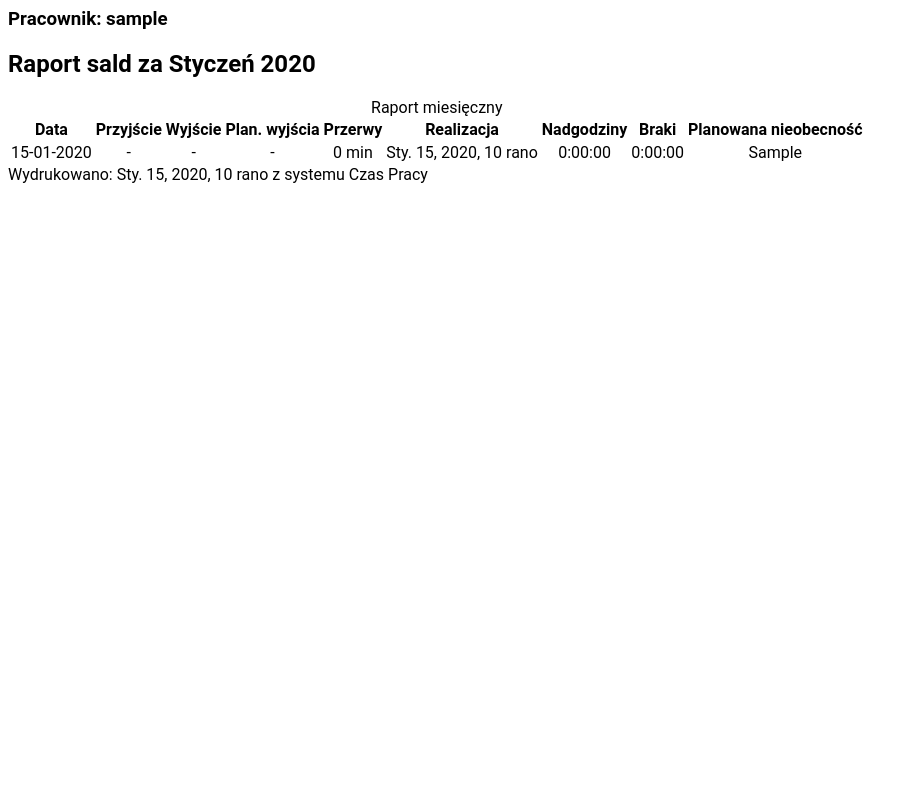
After one commit to suwalszczyzna/work-time-registration, a Django app: template templates/reports/monthly_report/monthly_report_pdf.html in a window 1280 px wide. The commit adds this page. Shown: the whole page, without its empty margins (0-918 px from the left). Run offline with Django 3.2, Linux system fonts and the light colour scheme; tables that the repository leaves empty hold one stand-in row (values such as "Sample post"); the template is opened without the code that fills it: values that come from a table or form of the project are taken from there, most other values are stand-ins (such as "Sample title", 1, 10 or a date in 2020); some web fonts are replaced.

Commit message:
pdf generate in monthly report

```diff
--- a/templates/reports/monthly_report/monthly_report.html
+++ b/templates/reports/monthly_report/monthly_report.html
@@ -17,12 +17,16 @@
         <div class="container pl-0 mt-4 mb-4">
             <div class="row">
                 <div class="col">
+                    <h3>{{ employee }}</h3>
                     <h5>Raport sald za {{ report_date|date:"F Y" }}</h5>
                 </div>
                 <div class="col text-right">
-                    <button type="button" class="btn btn-primary" disabled>
+                    <form method="POST">
+                        {% csrf_token %}
+                        <button type="submit" name="download_report"class="btn btn-primary">
                             Pobierz PDF
                         </button>
+                    </form>
                 </div>
             </div>
         </div>
--- /dev/null
+++ b/templates/reports/monthly_report/monthly_report_pdf.html
@@ -0,0 +1,99 @@
+<!DOCTYPE>
+<html lang="pl">
+    <head>
+        <meta http-equiv="content-type" content="text/html; charset=utf-8">
+        <meta charset="UTF-8">
+        <title>Raport miesięczny - {{ employee }} - {{ report_date|date:"F Y" }}</title>
+        <style>
+            @font-face {
+                font-family: 'Roboto';
+                src: url(static\fonts\Roboto-Regular.ttf);
+            }
+            body{
+                font-family: 'Roboto', sans-serif;
+            }
+            tr{
+                padding: 2px;
+                border-bottom: solid 1px #e2e2e2;
+                text-align: center;
+            }
+
+            td{
+                vertical-align: central;
+            }
+            @page {
+                size: a4 portrait;
+                @frame header_frame { /* Static Frame */
+                -pdf-frame-content: header_content;
+                left: 40pt;
+                width: 512pt;
+                top: 50pt;
+                height: 40pt;
+            }
+            @frame content_frame {
+                /* Content Frame */
+            left: 40pt; width: 512pt; top: 90pt; height: 632pt;
+            }
+            @frame footer_frame {
+                /* Another static Frame */
+            -pdf-frame-content:footer_content;
+            left: 50pt; width: 512pt; top: 792pt; height: 20pt;
+            }
+            }
+        </style>
+    </head>
+    <body>
+
+    {% block content %}
+        <div>
+
+            <div id="header_content">
+                <div class="row">
+                    <div class="col">
+                        <h3>Pracownik: {{ employee }}</h3>
+                        <h2>Raport sald za {{ report_date|date:"F Y" }}</h2>
+                    </div>
+                </div>
+            </div>
+            <table>
+                <caption>Raport miesięczny</caption>
+                <thead>
+                <tr>
+                    <th scope="col">Data</th>
+                    <th scope="col">Przyjście</th>
+                    <th scope="col">Wyjście</th>
+                    <th scope="col">Plan. wyjścia</th>
+                    <th scope="col">Przerwy</th>
+                    <th scope="col">Realizacja</th>
+                    <th scope="col">Nadgodziny</th>
+                    <th scope="col">Braki</th>
+                    <th scope="col">Planowana nieobecność</th>
+                </tr>
+                </thead>
+                <tbody>
+                {% for MonthlyReportRow in report_rows %}
+                    {% if MonthlyReportRow.free_day_type %}
+                        <tr class="table-success">
+                            {% else %}
+                        <tr>
+                    {% endif %}
+                <td>{{ MonthlyReportRow.date|date:"d-m-Y" }}</td>
+                <td>{{ MonthlyReportRow.time_reg.arrival|default:"-" }}</td>
+                <td>{{ MonthlyReportRow.time_reg.leaving|default:"-" }}</td>
+                <td>{{ MonthlyReportRow.time_reg.plan_leaving|default:"-" }}</td>
+                <td>{{ MonthlyReportRow.time_reg.brakes|default:"0" }} min</td>
+                <td>{{ MonthlyReportRow.realization_time|default:"-" }}</td>
+                <td>{{ MonthlyReportRow.overtime|default:"0:00:00" }}</td>
+                <td>{{ MonthlyReportRow.lack|default:"0:00:00" }}</td>
+                <td>{{ MonthlyReportRow.free_day_type|default:"-" }}</td>
+                </tr>
+
+                {% endfor %}
+                </tbody>
+            </table>
+        </div>
+        <div id="footer_content">Wydrukowano: {{ report_date }} z systemu Czas Pracy
+        </div>
+    {% endblock %}
+    </body>
+</html>
```
Also changed, not shown: reports/generators.py (added, +85 -0 lines), reports/views.py (+17 -3 lines). Lines whose indentation alone changed are shown as unchanged.
